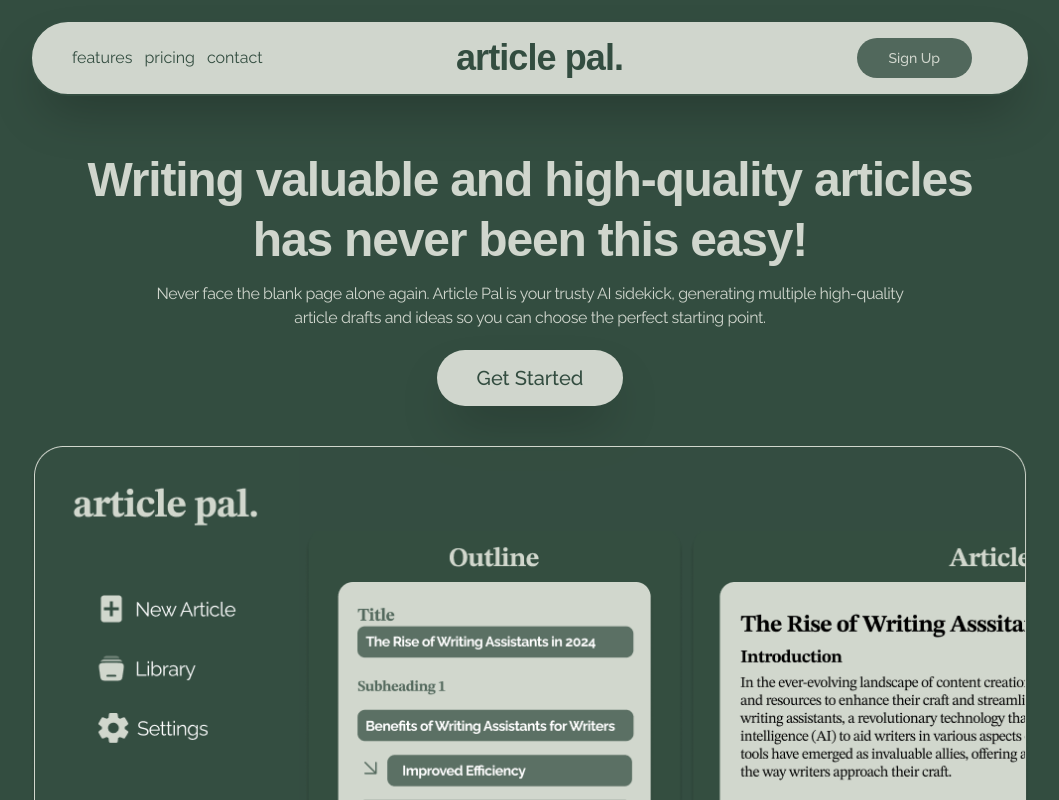
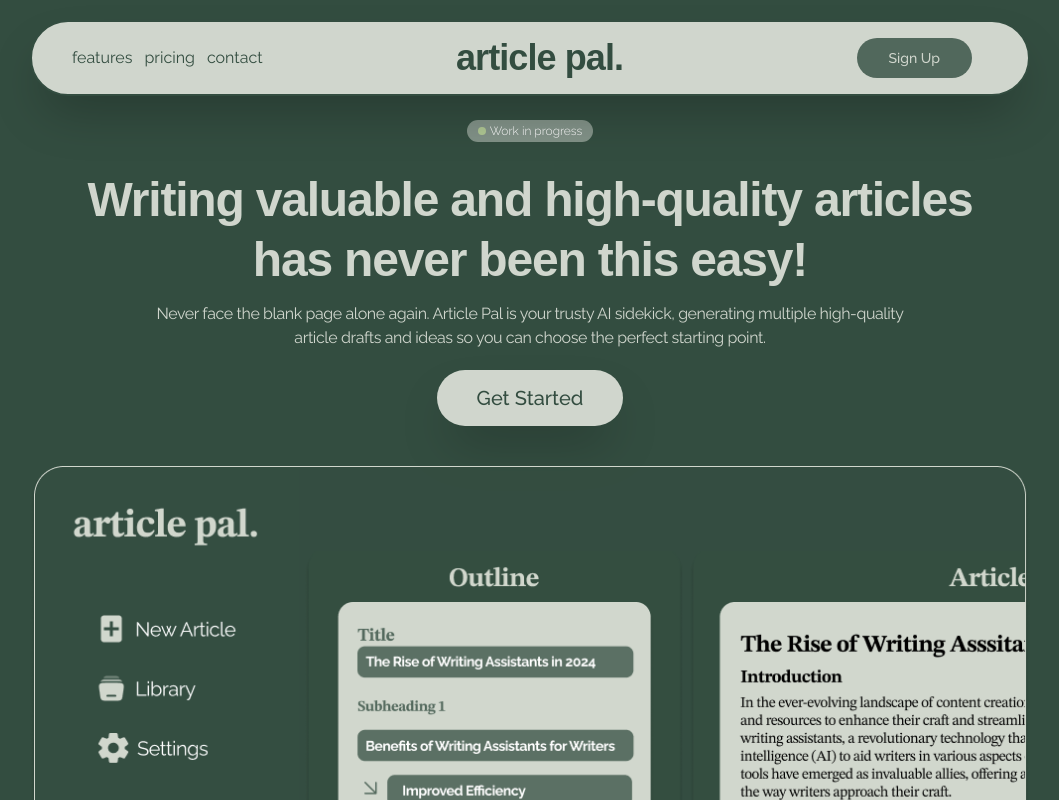
Before and after one commit to ethancreates/article-pal, a Next.js app: page / in a window 1280 px wide. Shown: the top 800 px of the page, without its empty margins (110-1169 px from the left). Built offline with nearby package versions, Linux system fonts and the light colour scheme; a web font is replaced by a local one.

Commit message:
added WIP badge

```diff
--- a/src/components/HeroSection.tsx
+++ b/src/components/HeroSection.tsx
@@ -4,14 +4,24 @@ import { Button } from "./ui/button";
 import Image from "next/image";
 import APheaderImg from "../../public/articlepal-editor.png";
 import HeroAnimationProvider from "./HeroAnimationProvider";
+import { Badge } from "./ui/badge";
 
 const HeroSection = () => {
   return (
     <HeroAnimationProvider>
       <section
-        className="flex flex-col items-center mt-[150px] scroll-mt-[2000px]"
+        className="flex flex-col items-center mt-[120px] scroll-mt-[2000px]"
         id="home"
       >
+        <Badge
+          className={cn(
+            "bg-foreground/50 font-light mb-7 text-white",
+            raleway.className
+          )}
+        >
+          <div className="h-2 w-2 bg-lime-200 rounded-full mr-1 transition animate-pulse" />
+          <p>Work in progress</p>
+        </Badge>
         <div className="flex flex-col items-center text-5xl font-bold tracking-tight leading-tight">
           <h1>Writing valuable and high-quality articles</h1>
           <h1>has never been this easy!</h1>
--- /dev/null
+++ b/src/components/ui/badge.tsx
@@ -0,0 +1,36 @@
+import * as React from "react";
+import { cva, type VariantProps } from "class-variance-authority";
+
+import { cn } from "@/lib/utils";
+
+const badgeVariants = cva(
+  "inline-flex items-center rounded-full border px-2.5 py-0.5 text-xs font-semibold transition-colors focus:outline-none focus:ring-2 focus:ring-ring focus:ring-offset-2",
+  {
+    variants: {
+      variant: {
+        default:
+          "border-transparent bg-primary text-primary-foreground cursor-default",
+        secondary:
+          "border-transparent bg-secondary text-secondary-foreground hover:bg-secondary/80",
+        destructive:
+          "border-transparent bg-destructive text-destructive-foreground hover:bg-destructive/80",
+        outline: "text-foreground",
+      },
+    },
+    defaultVariants: {
+      variant: "default",
+    },
+  }
+);
+
+export interface BadgeProps
+  extends React.HTMLAttributes<HTMLDivElement>,
+    VariantProps<typeof badgeVariants> {}
+
+function Badge({ className, variant, ...props }: BadgeProps) {
+  return (
+    <div className={cn(badgeVariants({ variant }), className)} {...props} />
+  );
+}
+
+export { Badge, badgeVariants };
```
